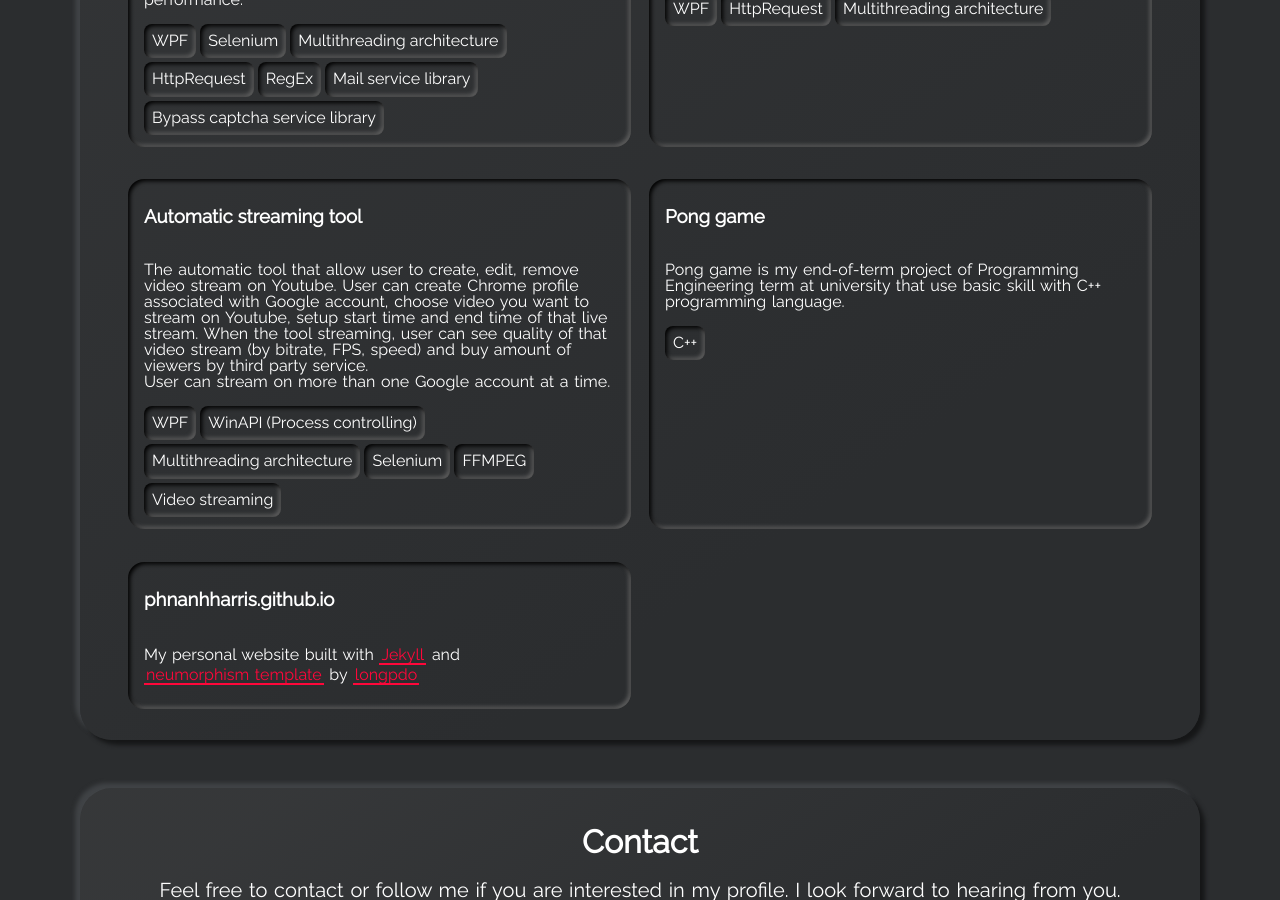
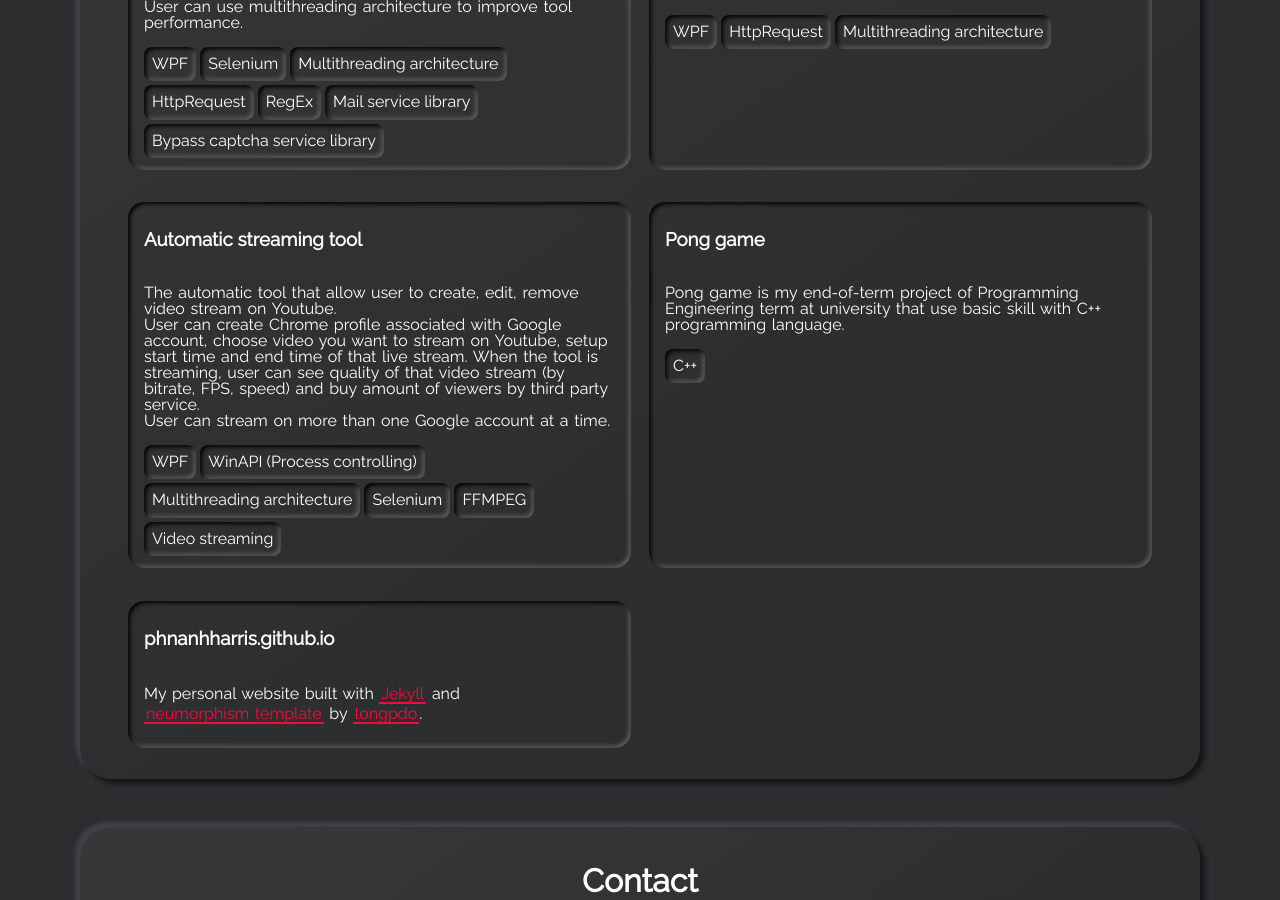
Before and after one commit to phnaharris/old-resume-jekyll, a Jekyll site: the page built from index.html, in a window 1280 px wide and 900 px high, scrolled down 3755 px. Built offline with Jekyll 4.4.1, drawn with Linux system fonts in a browser that asks for light colours; some of the changed text lies outside the part shown.

Commit message:
Fix some mesh

```diff
--- a/_config.yml
+++ b/_config.yml
@@ -21,8 +21,6 @@ email: phnanh.harris@gmail.com
 # If you do not use one of the following websites, then leave it empty
 # > twitter_username:
 github_username: phnaharris
-codepen_username:
-dev_username:
 linkedin_username: phna-harris
 twitter_username: phnaharris
 facebook_username: phna.phnt.2623
@@ -45,7 +43,8 @@ about_me_description: Hi everyone, I'm Anh, or you can call me Harris.
   if you are looking for intern and feel interested in my
   <a class="highlight-link" href="https://drive.google.com/file/d/1V6KNNfEf4rKxzHytjlLxm-85xKPK9Frk/view" target="_blank" rel="noreferrer">
     curriculum vitae
-  </a>. Starting to work while studying in university was an opportunity and a challenge for me in my career as a programmer. The first experiences on this road help me a lot in work and life, have more lessons and friends that are important in my career path later.
+  </a>. <br>
+  Starting to work while studying in university was an opportunity and a challenge for me in my career as a programmer. The first experiences on this road help me a lot in work and life, have more lessons and friends that are important in my career path later.
 
 # SKILLS SECTION
 # show_skills_card:
@@ -92,7 +91,7 @@ show_contact_card: true
 # contact_title: The will be displayed as the title in the Contact section
 contact_title: Contact
 # contact_description: This will be displayed under the title.
-contact_description: Feel free to contact or follow me if you are interested in my profile. I look forward to hearing from you.
+contact_description: Feel free to contact or follow me if you are interested in my profile.<br>I look forward to hearing from you.
 
 # GITHUB-METADATA
 # Set this to your forked repository
--- a/_data/projects.yml
+++ b/_data/projects.yml
@@ -14,11 +14,10 @@
 #     - tag: Node
 
 - name: Seanato
-  descr: "The app provides ferry booking, cable car tickets, tickets to amusement parks of Vinpearl and Sun World.
+  descr:  The app provides ferry booking, cable car tickets, tickets to amusement parks of Vinpearl and Sun World.
           Seanato is the first and only application that provides a ticketing service in the field of maritime tourism,
           linking most of the major ferry carriers in the Kien Giang province to provide customers with optimal choice and the most effective.<br>
-          Seanato also cooperates with Vietnam's major travel groups such as Vingroup, Sun World."
-
+          Seanato also cooperates with Vietnam's major travel groups such as Vingroup, Sun World.
   tags:
     - tag: Xamarin.Forms
     - tag: MVVM
@@ -26,11 +25,10 @@
     - tag: HttpRequest
 
 - name: IHI
-  descr: "The app provides online teaching service for student with variety of subjects.
-          With this app, student can purchase courses from our partner, study online and review their knowledge with
-          our exercise.<br>
+  descr:  The app provides online teaching service for student with variety of subjects.
+          With this app, student can purchase courses from our partner, study online and review their knowledge with our exercise.<br>
           By using IHI, student can study from everywhere they want and with their speed at specific lesson,
-          easily check their understanding just with a device have the Internet."
+          easily check their understanding just with a device have the Internet.
   tags:
     - tag: Xamarin.Forms
     - tag: MVVM
@@ -40,8 +38,7 @@
     - tag: Payment process with Momo and Alepay
 
 - name: Order filter tool
-  descr: "The automatic tool that getting all of orders confirmation email (email & password provided),  checking and filtering details such as color, size, customer information (phone, address, email, ...), ... add that details into Excel files."
-
+  descr: The automatic tool that getting all of orders confirmation email (email & password provided), checking and filtering details such as color, size, customer information (phone, address, email, ...), ... add that details into Excel files.
   tags:
     - tag: WPF
     - tag: Selenium
@@ -50,9 +47,9 @@
     - tag: IMAP service
 
 - name: Change spotify password tool
-  descr: "The automatic tool that allow user to load a list of Spotify account with its changing password link.
+  descr:  The automatic tool that allow user to load a list of Spotify account with its changing password link.
           The tool follow the link automatically, enter password and new password, bypass captcha and submit.<br>
-          User can use multithreading architecture to improve tool performance."
+          User can use multithreading architecture to improve tool performance.
   tags:
     - tag: WPF
     - tag: HttpRequest
@@ -60,11 +57,9 @@
     - tag: Selenium
 
 - name: Checking yahoo account tool
-  descr: "The automatic tool that allow user to load a list of outlook email (hotmail and password),
-          check if that email have yahoo account linked, save the yahoo account and use that account to get account uid and reset a
-          corresponding facebook account password.<br>
-          User can use multithreading architecture to improve tool performance."
-
+  descr:  The automatic tool that allow user to load a list of outlook email (hotmail and password),
+          check if that email have yahoo account linked, save the yahoo account and use that account to get account uid and reset a corresponding facebook account password.<br>
+          User can use multithreading architecture to improve tool performance.
   tags:
     - tag: WPF
     - tag: Selenium
@@ -75,22 +70,18 @@
     - tag: Bypass captcha service library
 
 - name: Checking gamvip account
-  descr: "The automatic tool that allow user to load a list of gamvip
-          (a list of webgame) account, log in and request account information like name, user id, financial information.... <br>
-          User can use multithreading architecture to improve tool performance."
+  descr:  The automatic tool that allow user to load a list of gamvip (a list of webgame) account, log in and request account information like name, user id, financial information.... <br>
+          User can use multithreading architecture to improve tool performance.
   tags:
     - tag: WPF
     - tag: HttpRequest
     - tag: Multithreading architecture
 
-
 - name: Automatic streaming tool
-  descr: "The automatic tool that allow user to create, edit, remove video stream on Youtube.
+  descr:  The automatic tool that allow user to create, edit, remove video stream on Youtube.<br>
           User can create Chrome profile associated with Google account, choose video you want to stream on Youtube,
-          setup start time and end time of that live stream. When the tool streaming, user can see quality of that video stream
-          (by bitrate, FPS, speed) and buy amount of viewers by third party service. <br>
-          User can stream on more than one Google account at a time."
-
+          setup start time and end time of that live stream. When the tool is streaming, user can see quality of that video stream (by bitrate, FPS, speed) and buy amount of viewers by third party service. <br>
+          User can stream on more than one Google account at a time.
   tags:
     - tag: WPF
     - tag: WinAPI (Process controlling)
@@ -100,9 +91,9 @@
     - tag: Video streaming
 
 - name: Pong game
-  descr: "Pong game is my end-of-term project of Programming Engineering term at university that use basic skill with C++ programming language."
+  descr: Pong game is my end-of-term project of Programming Engineering term at university that use basic skill with C++ programming language.
   tags:
     - tag: C++
 
 - name: phnanhharris.github.io
-  descr: My personal website built with <a class="highlight-link" href="https://jekyllrb.com/" target="_blank" rel="noreferrer"> Jekyll</a> and <a class="highlight-link" href="https://github.com/longpdo/neumorphism" target="_blank" rel="noreferrer"> neumorphism template </a> by <a class="highlight-link" href="https://github.com/longpdo" target="_blank" rel="noreferrer"> longpdo </a>
+  descr: My personal website built with <a class="highlight-link" href="https://jekyllrb.com/" target="_blank" rel="noreferrer"> Jekyll</a> and <a class="highlight-link" href="https://github.com/longpdo/neumorphism" target="_blank" rel="noreferrer"> neumorphism template </a> by <a class="highlight-link" href="https://github.com/longpdo" target="_blank" rel="noreferrer"> longpdo</a>.
```
Also changed, not shown: _data/timeline.yml (+8 -8 lines), 1 other file.
